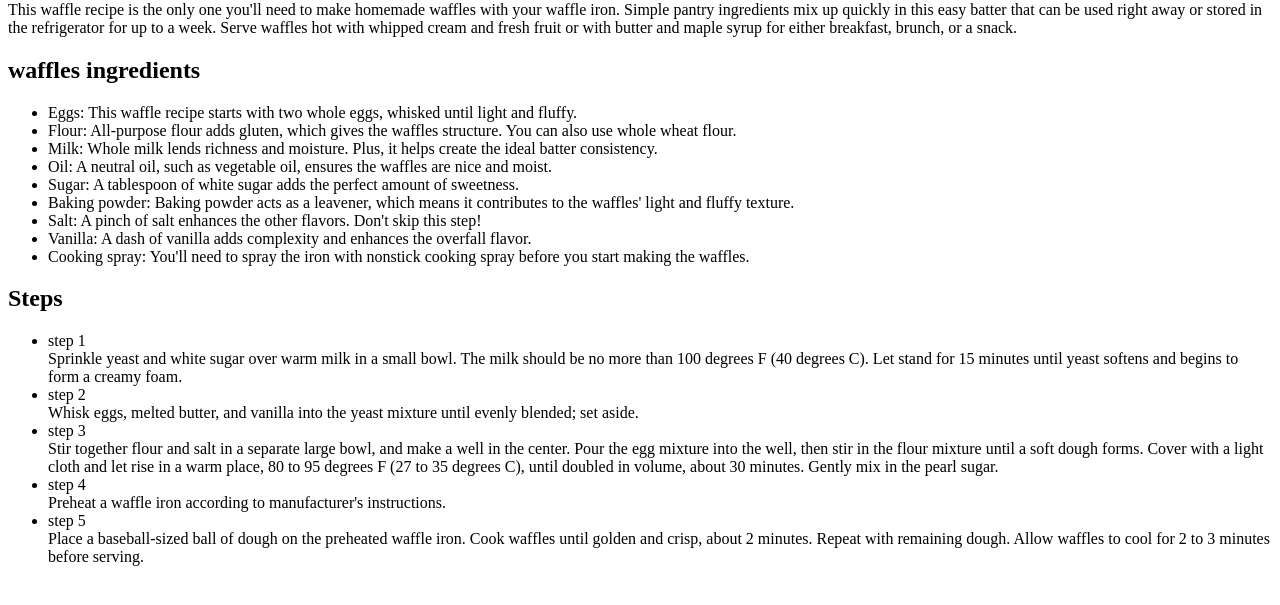
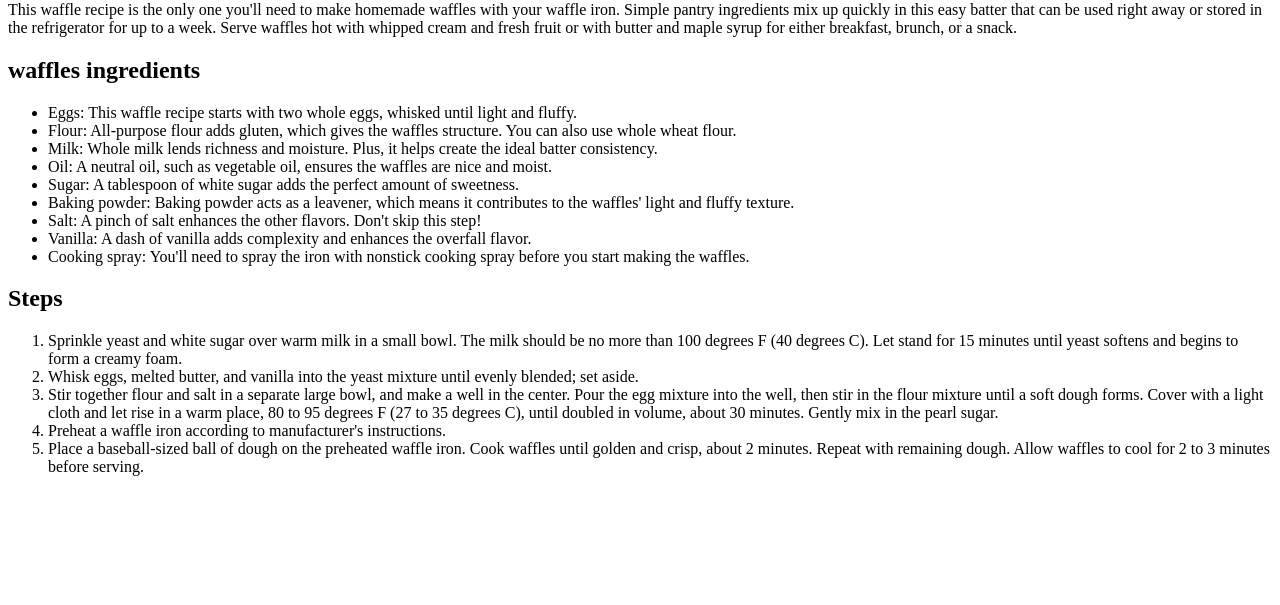
Before and after one commit to j4v13rSec/odin-recipes, a plain HTML site: page recipes/waffle.html in a window 1280 px wide. Shown: the part 177-782 px from the top of the page. Drawn offline with Linux system fonts and the light colour scheme.

Commit message:
fix ordered list

```diff
--- a/recipes/waffle.html
+++ b/recipes/waffle.html
@@ -31,23 +31,18 @@
         </ul>
 
         <h2>Steps</h2>
-        <ul>
-            <li>step 1</li>
-            Sprinkle yeast and white sugar over warm milk in a small bowl. The milk should be no more than 100 degrees F (40 degrees C). Let stand for 15 minutes until yeast softens and begins to form a creamy foam.
+        <ol>
+            <li>Sprinkle yeast and white sugar over warm milk in a small bowl. The milk should be no more than 100 degrees F (40 degrees C). Let stand for 15 minutes until yeast softens and begins to form a creamy foam.</li>
 
-            <li>step 2</li>
-            Whisk eggs, melted butter, and vanilla into the yeast mixture until evenly blended; set aside.
+            <li>Whisk eggs, melted butter, and vanilla into the yeast mixture until evenly blended; set aside.</li>
 
-            <li>step 3</li>
-            Stir together flour and salt in a separate large bowl, and make a well in the center. Pour the egg mixture into the well, then stir in the flour mixture until a soft dough forms. Cover with a light cloth and let rise in a warm place, 80 to 95 degrees F (27 to 35 degrees C), until doubled in volume, about 30 minutes. Gently mix in the pearl sugar.
+            <li>Stir together flour and salt in a separate large bowl, and make a well in the center. Pour the egg mixture into the well, then stir in the flour mixture until a soft dough forms. Cover with a light cloth and let rise in a warm place, 80 to 95 degrees F (27 to 35 degrees C), until doubled in volume, about 30 minutes. Gently mix in the pearl sugar.</li>
 
-            <li>step 4</li>
-            Preheat a waffle iron according to manufacturer's instructions.
+            <li>Preheat a waffle iron according to manufacturer's instructions.</li>
 
-            <li>step 5</li>
-            Place a baseball-sized ball of dough on the preheated waffle iron. Cook waffles until golden and crisp, about 2 minutes. Repeat with remaining dough. Allow waffles to cool for 2 to 3 minutes before serving.
+            <li>Place a baseball-sized ball of dough on the preheated waffle iron. Cook waffles until golden and crisp, about 2 minutes. Repeat with remaining dough. Allow waffles to cool for 2 to 3 minutes before serving.</li>
 
-        </ul>
+        </ol>
 
     </body>
 
```
